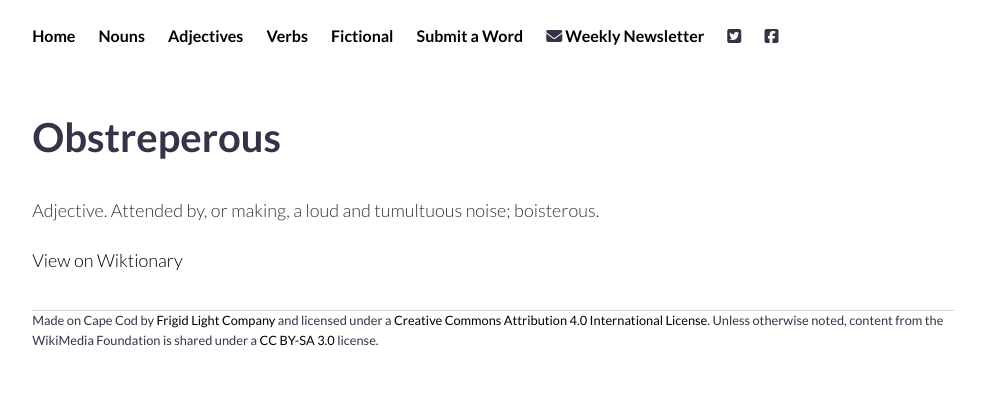
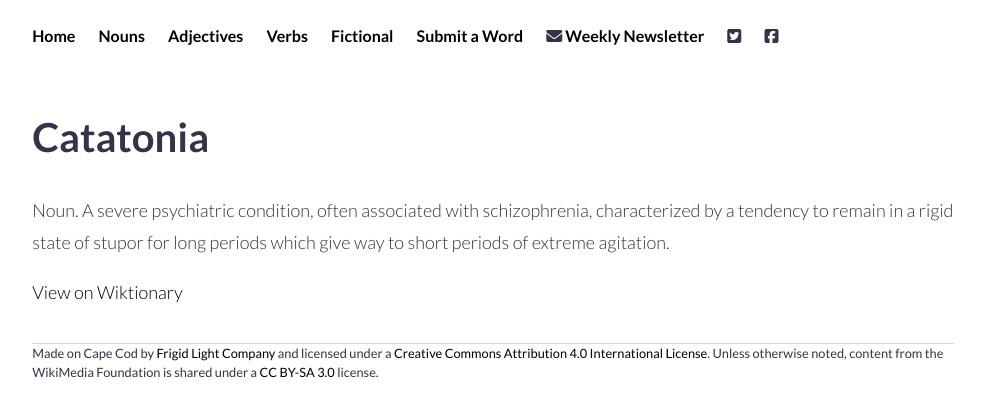
Before and after one commit to davidhowland/wickedcoolwords, a Jekyll site: the page built from _posts/2020-02-12-obstreperous.md, in a window 1280 px wide. Shown: the top 417 px of the page, without its empty margins (147-1130 px from the left). Built offline with Jekyll 4.4.1, drawn with Linux system fonts in a browser that asks for light colours; nearby versions of some CDN libraries.

Commit message:
replace duplicate word

```diff
--- a/_posts/2020-02-12-obstreperous.md
+++ b/_posts/2020-02-12-obstreperous.md
@@ -1,7 +1,7 @@
 ---
 layout: post
-title: "Obstreperous"
+title: "Catatonia"
 tags: adjective
-slug: obstreperoush
+slug: catatonia
 ---
-Adjective. Attended by, or making, a loud and tumultuous noise; boisterous.
+Noun. A severe psychiatric condition, often associated with schizophrenia, characterized by a tendency to remain in a rigid state of stupor for long periods which give way to short periods of extreme agitation.
```
